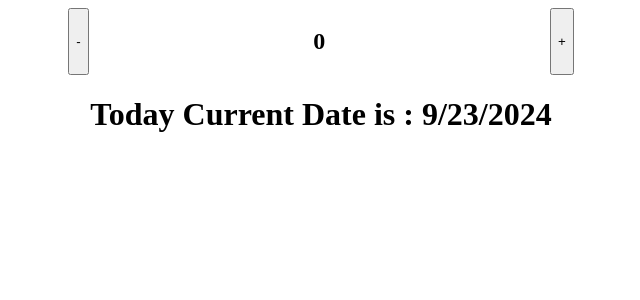
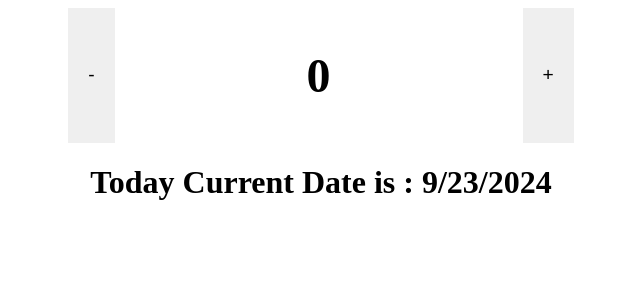
Before and after one commit to DarshanPro123/CounterDateCalender, a React (Vite) app: page / in a window 1280 px wide. Shown: the top 300 px of the page, without its empty margins (319-959 px from the left). Built offline with nearby package versions, Linux system fonts and the light colour scheme.

Commit message:
add css style in buttons

```diff
--- a/src/App.css
+++ b/src/App.css
@@ -6,4 +6,12 @@ body {
   display: flex;
   justify-content: space-between;
   margin: 0 30%;
+  color: black;
+  font-size: 2rem;
 }
+
+.counter-box button {
+  padding: 10px 20px;
+  font-size: 1.2rem;
+  border: none;
+}
```
